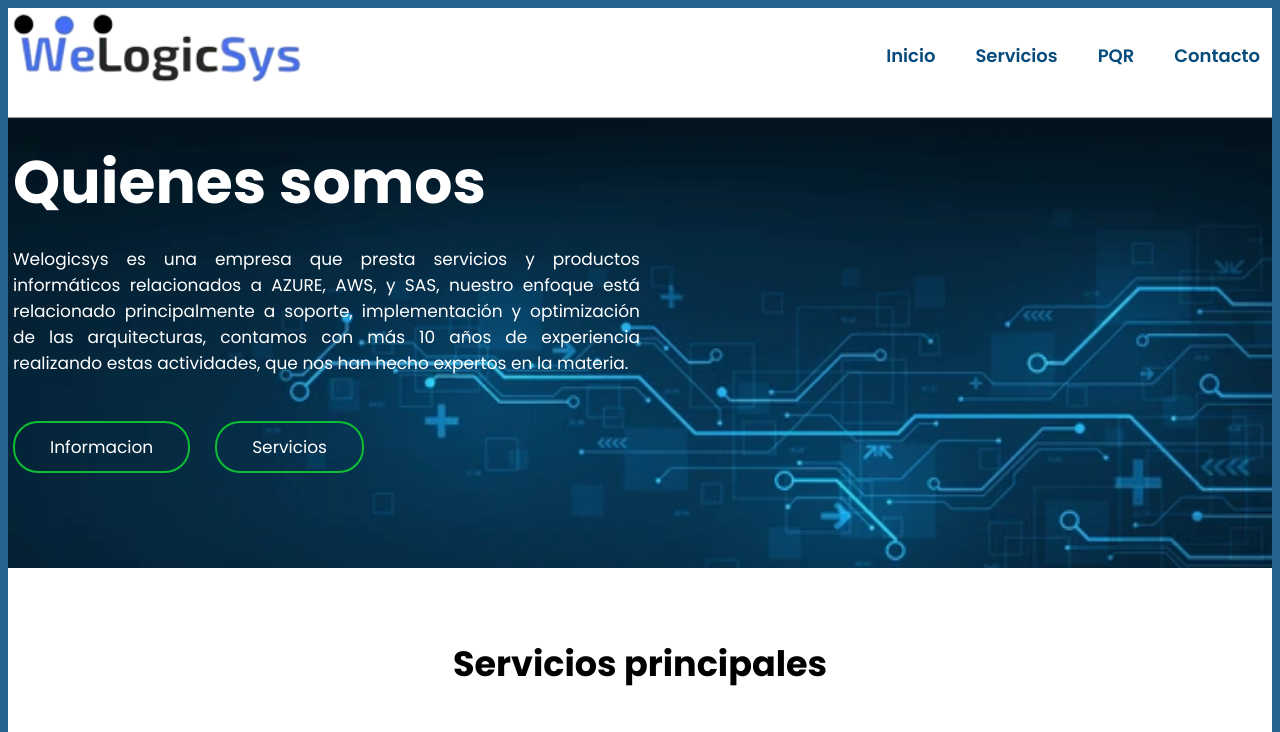
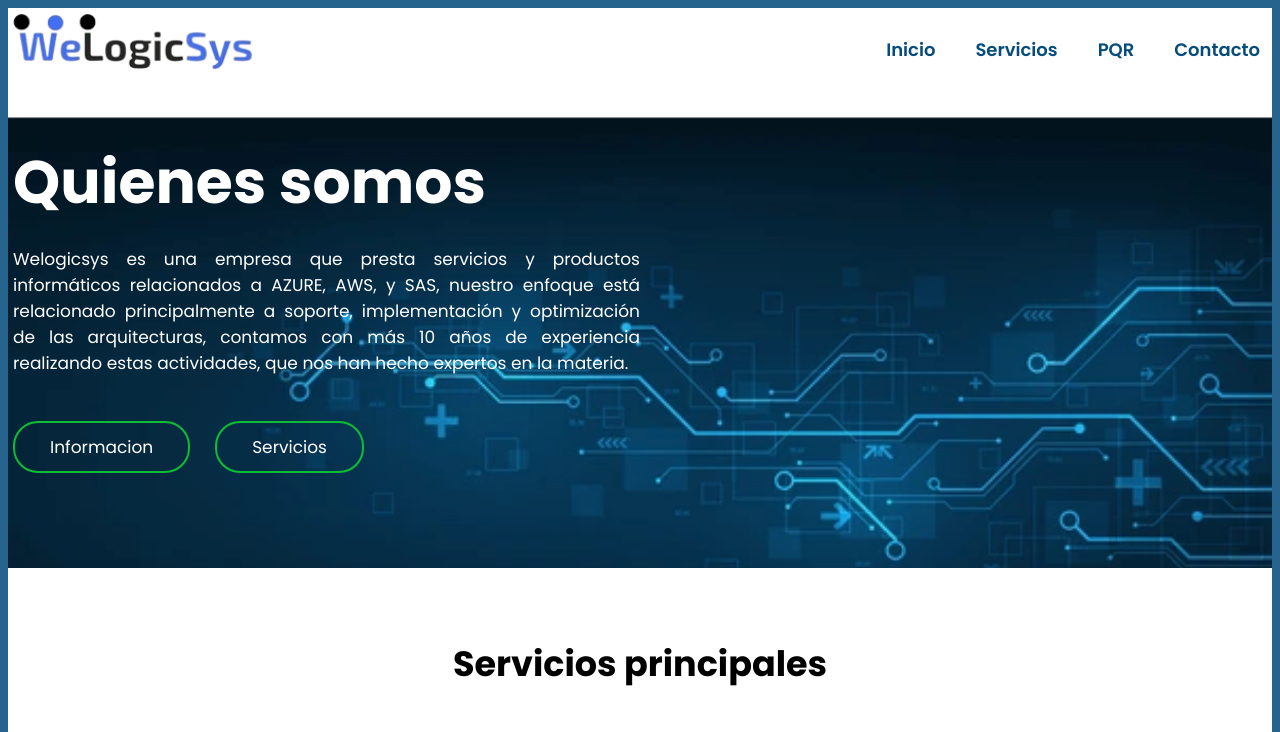
Before and after one commit to HernanYohan/WebWelogicSys, a plain HTML site: page index.html in a window 1280 px wide. Shown: the top 732 px of the page. Drawn offline with Linux system fonts and the light colour scheme.

Commit message:
Modificar footeer, tamaños

```diff
--- a/style.css
+++ b/style.css
@@ -66,7 +66,7 @@ img {
     font-size: 25px;
     font-weight: 300;
     margin: 11px;*/
-    width: 300px;
+    width: 250px;
     margin: 11px;
 
 
--- a/styleContacto.css
+++ b/styleContacto.css
@@ -67,8 +67,8 @@ img {
     /*color: rgb(13, 190, 52);
     font-size: 25px;
     font-weight: 800;*/
+    width: 250px;
     margin: 11px;
-    width: 300px;
 }
 
 .menu .navbar ul li {
--- a/styleContactoPrueba.css
+++ b/styleContactoPrueba.css
@@ -66,7 +66,7 @@ img {
     font-size: 25px;
     font-weight: 300;
     margin: 11px;*/
-    width: 300px;
+    width: 250px;
     margin: 11px;
 
 
--- a/stylePqr.css
+++ b/stylePqr.css
@@ -65,8 +65,8 @@ img {
     /*color: rgb(13, 190, 52);
     font-size: 25px;
     font-weight: 800;*/
+    width: 250px;
     margin: 11px;
-    width: 300px;
 }
 
 .menu .navbar ul li {
--- a/stylePruebasPqr.css
+++ b/stylePruebasPqr.css
@@ -66,9 +66,8 @@ img {
     font-size: 25px;
     font-weight: 300;
     margin: 11px;*/
-    width: 300px;
+    width: 250px;
     margin: 11px;
-
 
 }
 
--- a/styleServicios.css
+++ b/styleServicios.css
@@ -64,8 +64,8 @@ img {
     /*color: rgb(13, 190, 52);
     font-size: 25px;
     font-weight: 800;*/
+    width: 250px;
     margin: 11px;
-    width: 300px;
 }
 
 .menu .navbar ul li {
```
